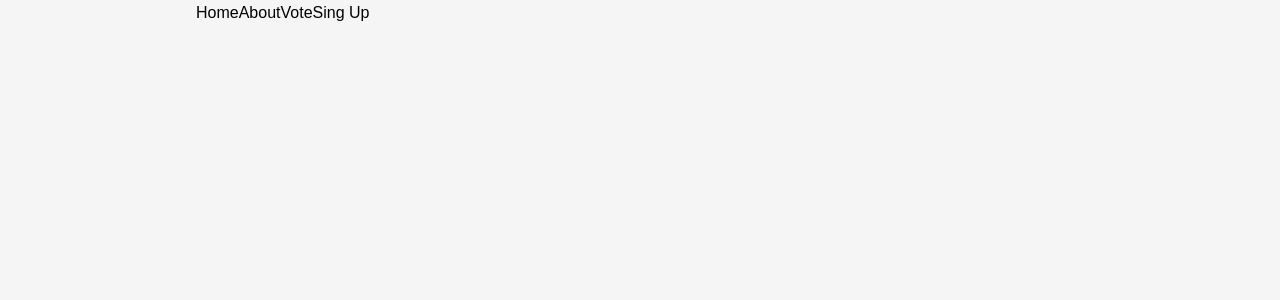
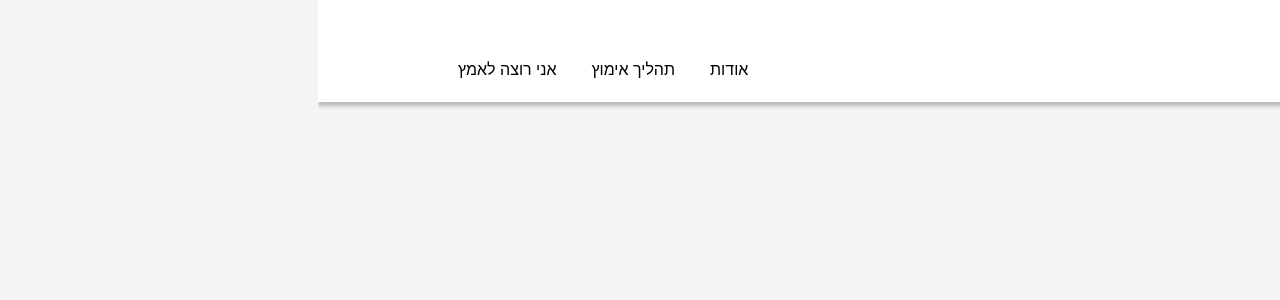
Before and after one commit to GuyElizarov/gilboa, a React (Create React App) app: page / in a window 1280 px wide. Shown: the top 300 px of the page. Built offline with nearby package versions, Linux system fonts and the light colour scheme.

Commit message:
adding app header

```diff
--- a/src/assets/styles/basic/_layout.scss
+++ b/src/assets/styles/basic/_layout.scss
@@ -2,48 +2,18 @@
     display: grid;
     grid-template-columns: $layoutPadding 1fr $layoutPadding;
 
-    >* {
-        &:not(.full) {
-            grid-column: 2;
-        }
-
-        @include for-narrow-layout {
-            @include layoutGTC($break-narrow);
-        }
-
-        @include for-normal-layout {
-            @include layoutGTC($break-normal);
-        }
-
-        @include for-wide-layout {
-            @include layoutGTC($break-wide);
-        }
+    > * {
+        grid-column: 2;
     }
 
-    &>*.full {
+    > *.full {
         grid-column: 1 / -1;
     }
 
-    >*.full {
+    > *:not(.full) {
         // display: grid;
         grid-auto-flow: dense;
-
-        // may want to delete this
-        // grid-template-columns: repeat(6, 1fr);
-        // grid-template-columns: $layoutPadding 1fr $layoutPadding;
-
-
-        @include for-narrow-layout {
-            @include layoutGTC($break-narrow);
-        }
-
-        @include for-normal-layout {
-            @include layoutGTC($break-normal);
-        }
-
-        @include for-wide-layout {
-            @include layoutGTC($break-wide);
-        }
+        // grid-template-columns: repeat( 6, 1fr );
     }
 
     @include for-narrow-layout {
--- /dev/null
+++ b/src/assets/styles/cmp/_app-header.scss
@@ -0,0 +1,19 @@
+header {
+    background: rgb(255, 255, 255);
+
+    height: rem(102px);
+    box-shadow: 0px 4px 4px rgba(0, 0, 0, 0.25);
+
+    .header-container {
+        padding: rem(20px);
+
+        .header-left-container {
+            gap: rem(35px);
+            align-items: flex-end;
+
+        }
+
+        .header-right-container {}
+
+    }
+}
--- a/src/assets/styles/setup/_variables.scss
+++ b/src/assets/styles/setup/_variables.scss
@@ -1,5 +1,5 @@
 // LAYOUT
-$layoutPadding: 20px;
+$layoutPadding: 120px;
 
 // LAYOUT BREAKPOINTS
 $break-narrow: 600px;
--- a/src/assets/styles/style.scss
+++ b/src/assets/styles/style.scss
@@ -13,3 +13,4 @@
 
 
 // CMPS
+@import './cmp/app-header';
--- a/src/cmps/shared/app-header.tsx
+++ b/src/cmps/shared/app-header.tsx
@@ -13,16 +13,19 @@ export const AppHeader = () => {
 
         dispatch(logout())
     }
-    return <header className='flex space-between'>
-        <h1><NavLink to={'/'}>Logo</NavLink></h1>
-        <nav>
-            <NavLink to={'/'}>Home</NavLink>
-            <NavLink to={'/about'}>About</NavLink>
+    return <header className='main-layout '>
+        <div className="header-container flex space-between">
 
-            <NavLink to={'/vote'}>Vote</NavLink>
-            {!user && <NavLink to={'/singup'}>Sing Up</NavLink>}
-            {user && <span onClick={onLogout} style={{ color: "red", cursor: "pointer" }}>logout</span>}
+            <div className="header-right-container">
 
-        </nav>
+            </div>
+            <nav className="header-left-container flex">
+                <NavLink to={'/'}>אודות</NavLink>
+                <NavLink to={'/about'}>תהליך אימוץ</NavLink>
+
+                <NavLink to={'/vote'}>אני רוצה לאמץ</NavLink>
+
+            </nav>
+        </div>
     </header>
 }
--- a/src/root-cmp.tsx
+++ b/src/root-cmp.tsx
@@ -10,8 +10,8 @@ export function RootCmp() {
   return (
     <Router>
       <AppHeader />
-      <div className="root-cmp">
-        <main className='main-layout'>
+      <div className="root-cmp main-layout">
+        <main >
           <Routes>
             {routes.map((route) => <Route key={route.path} path={route.path} element={<route.element />} />)}
           </Routes>
```
Also changed, not shown: src/assets/imgs/logo.png (deleted), src/index.tsx (line endings or trailing spaces).
